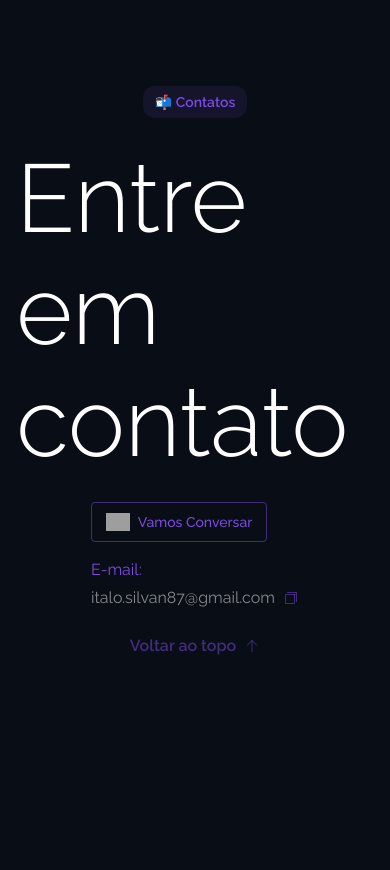
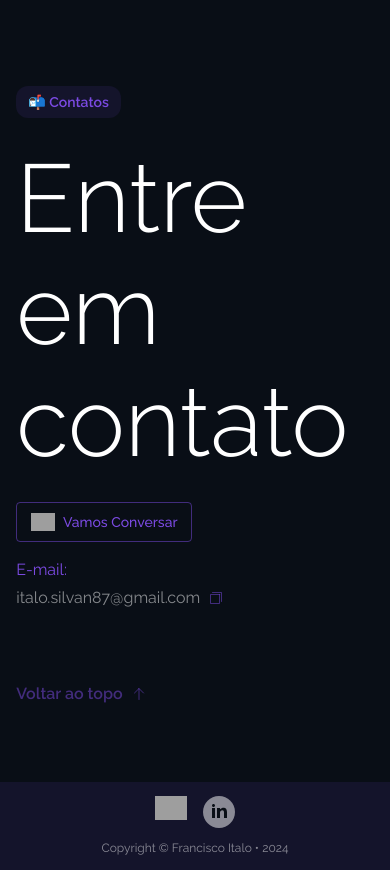
Before and after one commit to italosilva01/italo-portifolio, a Next.js app: page / in a window 390 px wide. Shown: the part 9279-10149 px from the top of the page. Before the commit the page ends 9937 px from the top, so only its background shows below. Built offline with nearby package versions, Linux system fonts and the light colour scheme; grey boxes are pictures that could not be loaded.

Commit message:
wip: add finishe footer

```diff
--- /dev/null
+++ b/src/app/components/atons/Footer/index.tsx
@@ -0,0 +1,14 @@
+import { MenuSocialMedia } from "../../Menu/MenuSocialMedia";
+
+export const Footer = () => {
+
+    return (
+        <footer className="w-full bg-purple-dark/10 flex flex-col gap-y-3 justify-center items-center bg-black text-white/50 mt-[76px] !p-[14px] h-fit lg:flex-row-reverse lg:justify-end">
+            <div className="lg:mx-auto  lg:w-4/5 lg:px-auto">
+                <div className="lg:mx-auto lg:ml-[calc(40%)]">
+                    <MenuSocialMedia />
+                </div>
+            </div>
+            <p className="text-xs w-fit">Copyright © Francisco Italo • {new Date().getFullYear()}</p> </footer>
+    )
+};
--- a/src/app/components/organimis/Conect/index.tsx
+++ b/src/app/components/organimis/Conect/index.tsx
@@ -15,7 +15,7 @@ const Conect = () => {
     const sizeIconWhatsapp = isMobileScreen ? SIZE_ICON_WHATSAPP_MOBILE : SIZE_ICON_WHATSAPP_DESKTOP
 
     return (
-        <ContainerSection id='contact' className='w-full flex flex-col gap-y-6 justify-center items-center '>
+        <ContainerSection id='contact' className='w-full flex flex-col gap-y-6 justify-center lg:items-center'>
             <Label text='📬 Contatos' className='md:mx-auto w-fit' />
             <TitleSection
                 text="Entre<br/> em contato"
@@ -25,7 +25,7 @@ const Conect = () => {
                 text="Vamos conversar"
                 classList="mb-4 hidden md:mx-auto md:block"
             />
-            <div className="flex flex-col gap-4 lg:gap-10 lg:flex-row lg:justify-center lg:mt-[100px]">
+            <div className="flex flex-col gap-4 mb-12 lg:gap-10 lg:flex-row lg:justify-center lg:my-[100px]">
 
                 <LetsTalk className="w-44 h-10 lg:w-60 lg:h-[60px] lg:text-xl" sizeIcon={sizeIconWhatsapp} />
                 <ShowEmail />
--- a/src/app/page.tsx
+++ b/src/app/page.tsx
@@ -2,8 +2,6 @@
 import { ThemeProvider } from '@mui/material';
 
 import { Menu } from '@components/Menu';
-import { Experiences } from '@/app/components/molecules/Experiences';
-import Hr from '@components/atons/Hr';
 import About from '@components/molecules/About';
 import MyProjects from '@components/molecules/MyProjects';
 import { Resume } from '@components/molecules/Resume';
@@ -12,6 +10,7 @@ import { MyJourney } from './components/molecules/MyJourney';
 import theme from './theme';
 import Recomendations from './components/molecules/Recomendations';
 import Conect from './components/organimis/Conect';
+import { Footer } from './components/atons/Footer';
 
 export default function Home() {
 
@@ -20,11 +19,6 @@ export default function Home() {
       <main className="flex min-h-screen flex-col items-center align-middle gap-5.5 w-11/12 m-auto md:px-7.30%">
         <Menu />
         <Resume />
-        {/* <div className="hidden md:block">
-          <Hr />
-          <Experiences />
-          <Hr />
-        </div> */}
         <About />
         <MyProjects />
         <MySkills />
@@ -32,6 +26,7 @@ export default function Home() {
         <Recomendations />
         <Conect />
       </main>
+      <Footer />
     </ThemeProvider>
   );
 }
```
